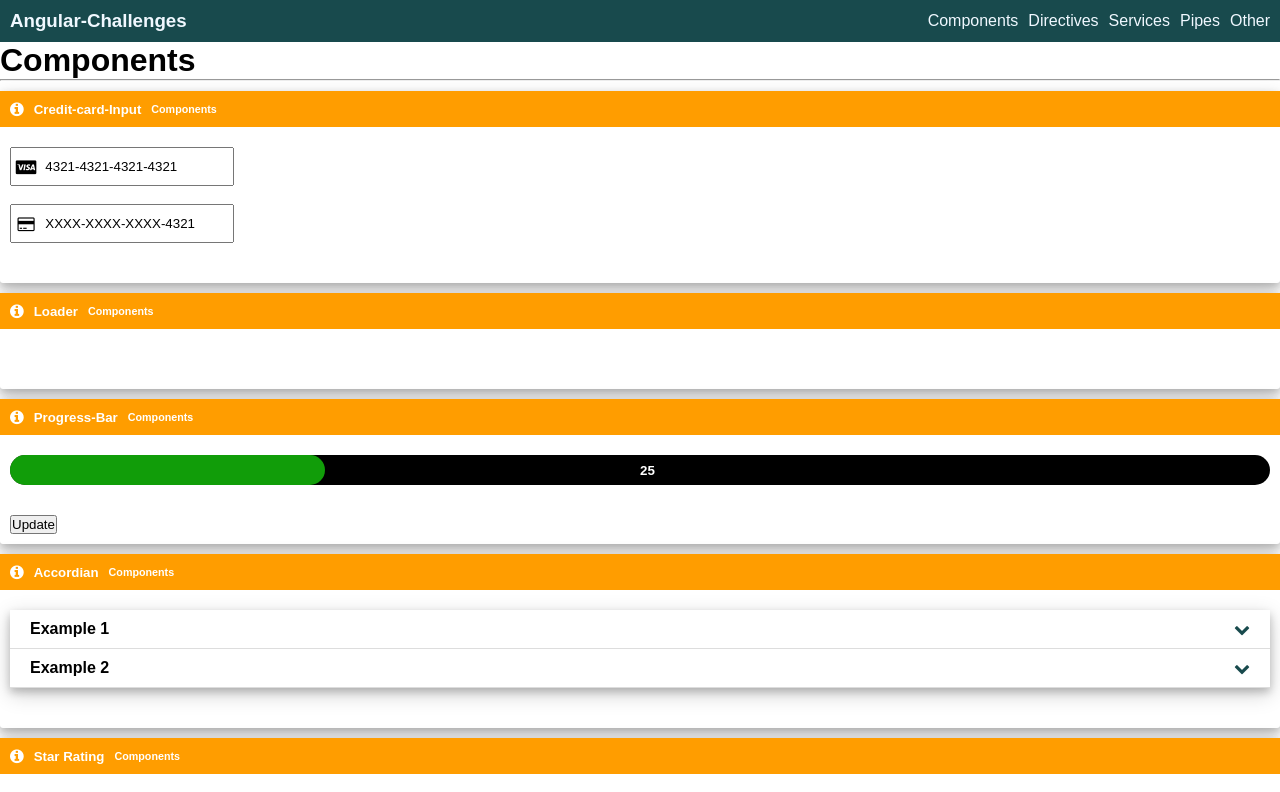
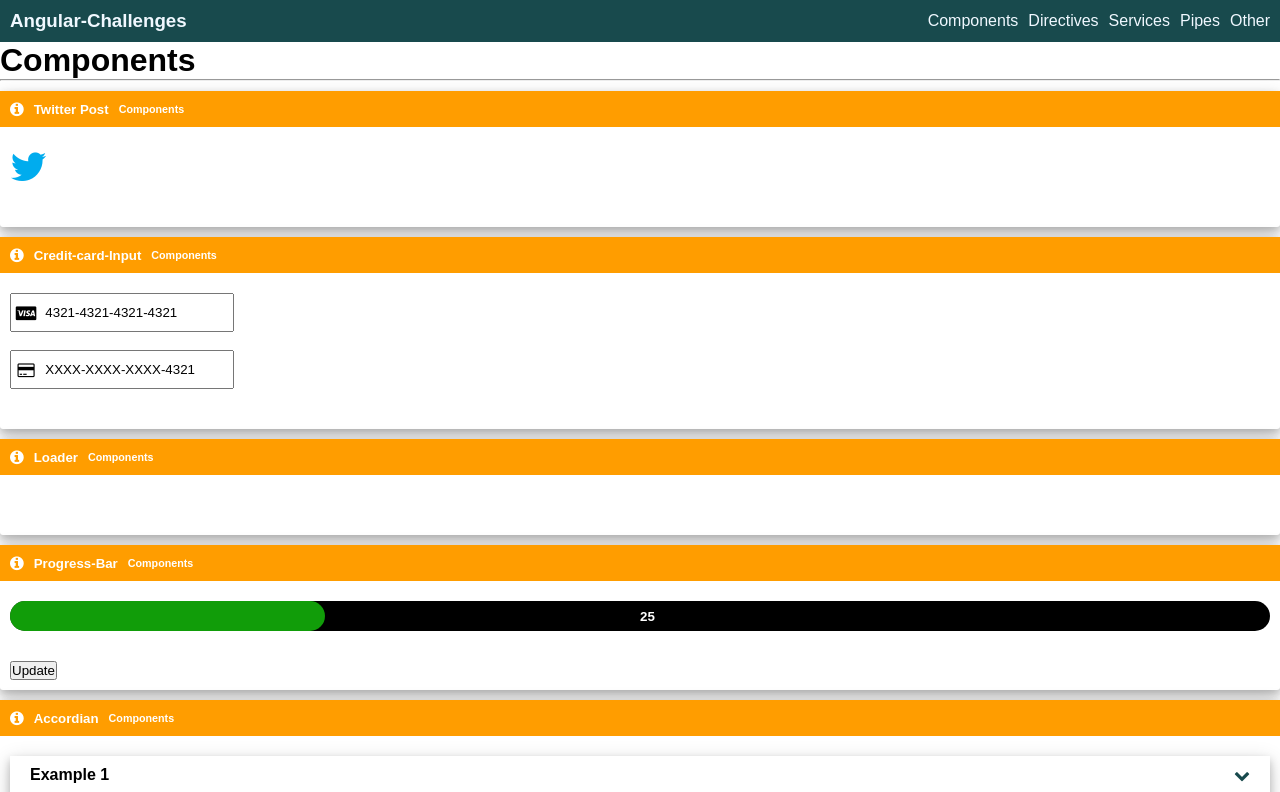
Before and after one commit to Akshaykumar4524/angular-challenges, an Angular app: page / in a window 1280 px wide. Shown: the top 792 px of the page. Built offline with nearby package versions, Linux system fonts and the light colour scheme.

Commit message:
added Twitter-Post document

```diff
--- a/src/app/components/component-doc/component-doc.component.html
+++ b/src/app/components/component-doc/component-doc.component.html
@@ -1,5 +1,12 @@
 <h1>Components</h1>
 <hr />
+<app-card
+  [iconClasses]="'fa fa-info-circle'"
+  [title]="'Twitter Post'"
+  [subTitle]="'Components'"
+>
+  <app-twitter-post body></app-twitter-post>
+</app-card>
 <app-card
   [iconClasses]="'fa fa-info-circle'"
   [title]="'Credit-card-Input'"
--- a/src/app/components/components.module.ts
+++ b/src/app/components/components.module.ts
@@ -10,6 +10,7 @@ import { SharedModule } from '../shared/shared.module';
 import { CreditCardInputComponent } from './credit-card-input/credit-card-input.component';
 import { FormsModule } from '@angular/forms';
 import { LoaderComponent } from './loader/loader.component';
+import { TwitterPostComponent } from './twitter-post/twitter-post.component';
 
 @NgModule({
   declarations: [
@@ -19,6 +20,7 @@ import { LoaderComponent } from './loader/loader.component';
     StartRatingComponent,
     CreditCardInputComponent,
     LoaderComponent,
+    TwitterPostComponent,
   ],
   imports: [CommonModule, ComponentsRoutingModule, SharedModule, FormsModule],
 })
--- /dev/null
+++ b/src/app/components/twitter-post/twitter-post.component.css
@@ -0,0 +1,4 @@
+i {
+  color: #00acee;
+  font-size: 40px;
+}
--- /dev/null
+++ b/src/app/components/twitter-post/twitter-post.component.html
@@ -0,0 +1 @@
+<a [href]="twitterUrl" target="_blank"><i class="fa fa-twitter"></i></a>
--- /dev/null
+++ b/src/app/components/twitter-post/twitter-post.component.ts
@@ -0,0 +1,41 @@
+import { Component, Input, OnInit } from '@angular/core';
+import { Title } from '@angular/platform-browser';
+
+@Component({
+  selector: 'app-twitter-post',
+  templateUrl: './twitter-post.component.html',
+  styleUrls: ['./twitter-post.component.css'],
+})
+export class TwitterPostComponent implements OnInit {
+  constructor(public titleService: Title) {}
+  @Input()
+  public baseHref = 'https://www.akshayPatil.com';
+
+  @Input()
+  public hashTags: string[] = [
+    'akshayPatil',
+    'JavaScript',
+    'TypeScript',
+    'Angular',
+    'Angular Challenge',
+  ];
+
+  public get twitterUrl() {
+    const base = this.getBaseWithHashTagsAndRoute();
+    const message = encodeURIComponent(
+      `checkout${this.titleService.getTitle()} and become Coding GOD!!!!`
+    );
+    return `${base}${message}`;
+  }
+
+  ngOnInit(): void {}
+
+  private getBaseWithHashTagsAndRoute() {
+    const route = encodeURI(this.baseHref);
+    const hashTags = this.hashTags.join(',');
+
+    return `https://twitter.com/intent/tweet?hashTags=${encodeURIComponent(
+      hashTags
+    )}&related=pizzapokerguy&url=${route}&text=`;
+  }
+}
```
Also changed, not shown: 1 other file (tests, documents, lock files or other folders).
